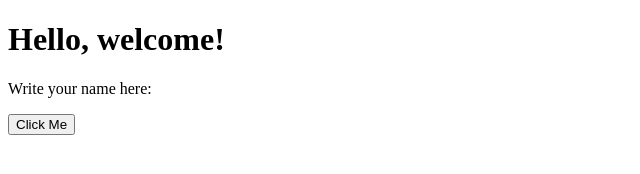
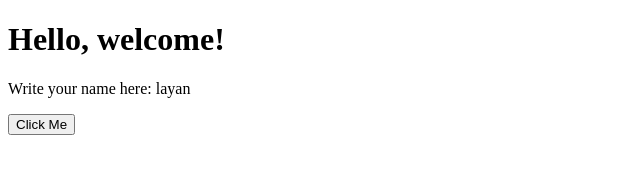
Before and after one commit to lauant474-beep/lab5, a plain HTML site: page index.html in a window 1280 px wide. Shown: the full height of the page, 0-640 px from the left. Drawn offline with Linux system fonts and the light colour scheme.

Commit message:
Update paragraph to include name 'layan'

```diff
--- a/index.html
+++ b/index.html
@@ -6,7 +6,7 @@
 </head>
 <body>
     <h1>Hello, welcome!</h1>
-    <p>Write your name here: </p>
+    <p>Write your name here: layan </p>
     <button onclick="alert('Button clicked!')">Click Me</button>
 </body>
 </html>
```
